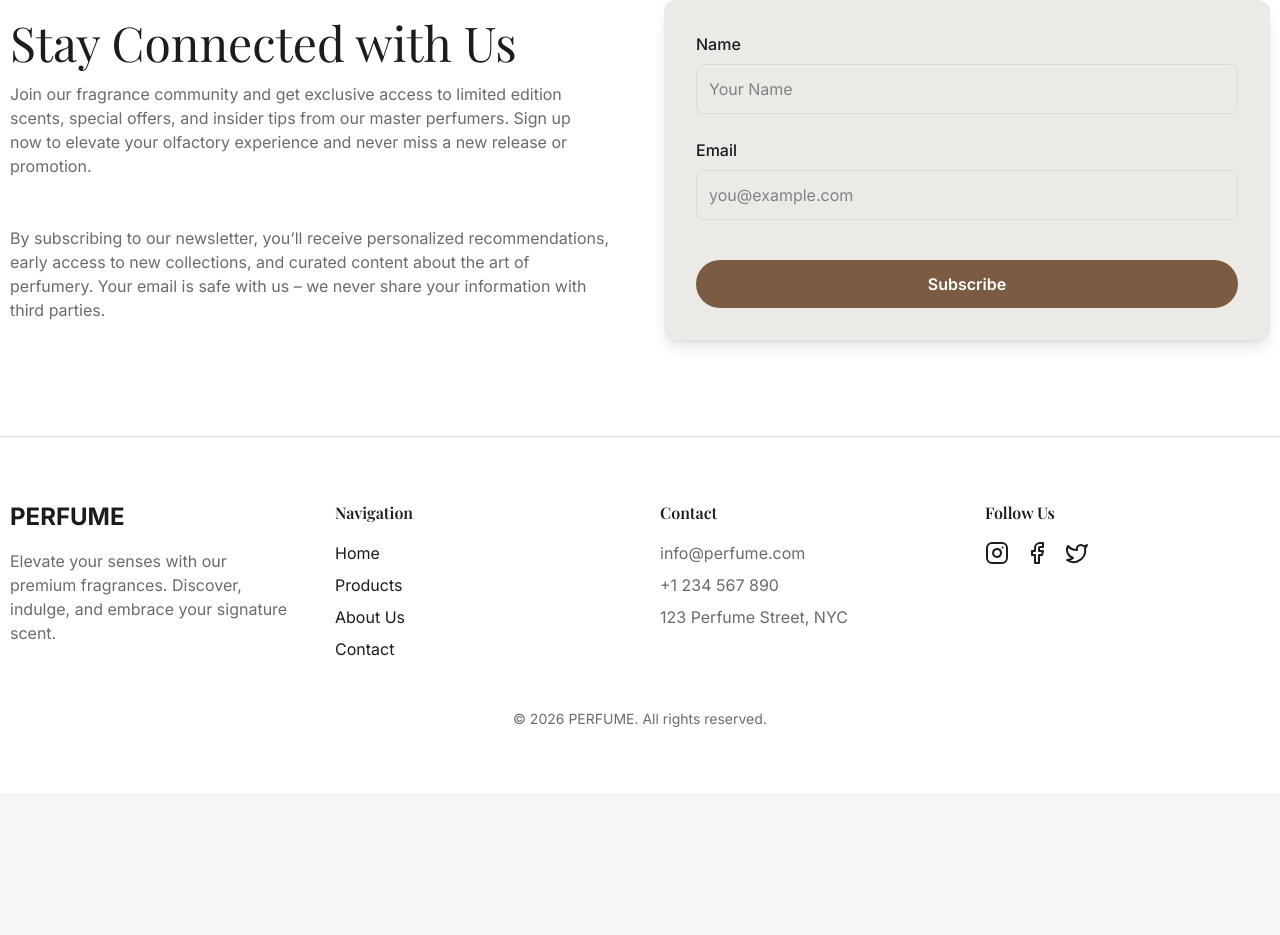
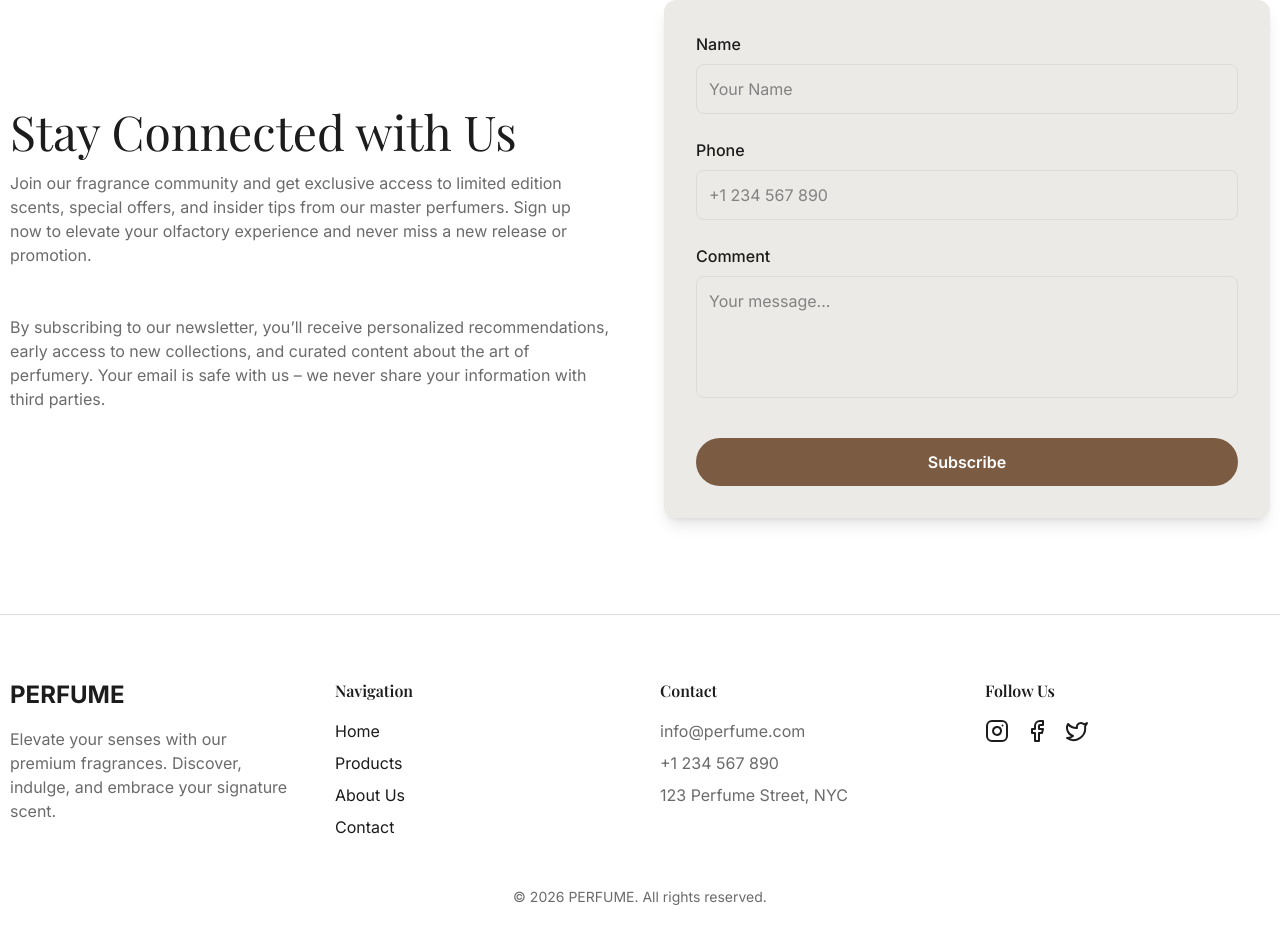
Before and after one commit to VladislavProhorov123/Bbenvenuti, a React (Vite) app: page / in a window 1280 px wide. Shown: the part 3398-4333 px from the top of the page. Before the commit the page ends 4191 px from the top, so only its background shows below. Built offline with nearby package versions, Linux system fonts and the light colour scheme; a web font is replaced by a local one.

Commit message:
Update form and send data in Exel table

```diff
--- a/src/pages/Product.jsx
+++ b/src/pages/Product.jsx
@@ -68,7 +68,7 @@ export default function Product() {
       </div>
 
       {/* Reviews */}
-      <div className="container max-w-6xl mx-auto mt-24">
+      <div className="container max-w-6xl mx-auto mt-24 mb-12">
         <h2 className="text-2xl font-serif mb-12 text-center">
           Customer Reviews
         </h2>
--- a/src/sections/ContactForm.jsx
+++ b/src/sections/ContactForm.jsx
@@ -3,17 +3,42 @@ import SectionTitle from "../components/SectionTitle";
 
 export default function ContactForm() {
   const [name, setName] = useState("");
-  const [email, setEmail] = useState("");
+  const [phone, setPhone] = useState("");
+  const [message, setMessage] = useState("");
 
-  const handleSubmit = (e) => {
+  const handleSubmit = async (e) => {
     e.preventDefault();
 
-    // Временно просто логируем данные
-    console.log({ name, email });
+    const payload = {
+      name,
+      phone,
+      message,
+      date: new Date().toLocaleString(),
+    };
 
-    // Тут можно добавить отправку на API / Telegram bot
-    setName("");
-    setEmail("");
+    try {
+      const res = await fetch(
+        "https://api.sheetbest.com/sheets/b6d0c161-701f-4764-ab93-0bf9414b6086",
+        {
+          method: "POST",
+          headers: {
+            "Content-Type": "application/json",
+          },
+          body: JSON.stringify(payload),
+        }
+      );
+
+      if (!res.ok) {
+        throw new Error("Failed to send");
+      }
+
+      setName("");
+      setPhone("");
+      setMessage("");
+      alert("Your message has been sent");
+    } catch (err) {
+      alert("Error sending form. Please try again.");
+    }
   };
 
   return (
@@ -28,8 +53,8 @@ export default function ContactForm() {
           <p className="mt-6 text-[var(--text-secondary)]">
             By subscribing to our newsletter, you’ll receive personalized
             recommendations, early access to new collections, and curated
-            content about the art of perfumery. Your email is safe with us –
-            we never share your information with third parties.
+            content about the art of perfumery. Your email is safe with us – we
+            never share your information with third parties.
           </p>
         </div>
 
@@ -55,23 +80,37 @@ export default function ContactForm() {
             </div>
 
             <div className="flex flex-col">
-              <label htmlFor="email" className="mb-2 font-medium">
-                Email
+              <label htmlFor="phone" className="mb-2 font-medium">
+                Phone
               </label>
               <input
-                id="email"
-                type="email"
-                value={email}
-                onChange={(e) => setEmail(e.target.value)}
-                placeholder="you@example.com"
+                id="phone"
+                type="tel"
+                value={phone}
+                onChange={(e) => setPhone(e.target.value)}
+                placeholder="+1 234 567 890"
                 required
                 className="border border-[var(--border-color)] rounded-lg p-3 focus:outline-none focus:ring-2 focus:ring-[var(--brand-primary)] transition"
               />
             </div>
 
+            <div className="flex flex-col">
+              <label htmlFor="message" className="mb-2 font-medium">
+                Comment
+              </label>
+              <textarea
+                id="message"
+                rows={4}
+                value={message}
+                onChange={(e) => setMessage(e.target.value)}
+                placeholder="Your message..."
+                className="border border-[var(--border-color)] rounded-lg p-3 focus:outline-none focus:ring-2 focus:ring-[var(--brand-primary)] transition resize-none"
+              />
+            </div>
+
             <button
               type="submit"
-              className="mt-4 px-8 py-3 rounded-full bg-[var(--brand-primary)] hover:bg-[var(--brand-accent)] text-white font-semibold transition w-full"
+              className="mt-4 px-8 py-3 rounded-full bg-[var(--brand-primary)] hover:bg-[var(--brand-accent)] text-white font-semibold transition w-full cursor-pointer"
             >
               Subscribe
             </button>
@@ -79,6 +118,5 @@ export default function ContactForm() {
         </div>
       </div>
     </section>
-
   );
 }
--- a/src/sections/Featured.jsx
+++ b/src/sections/Featured.jsx
@@ -28,7 +28,7 @@ export default function FeaturedProducts() {
             nextEl: ".custom-next",
           }}
           autoplay={{ delay: 5000, disableOnInteraction: false }}
-          slidesPerView={3}
+          slidesPerView={4}
           breakpoints={{
             320: { slidesPerView: 1.2 },
             768: { slidesPerView: 2.2 },
```
